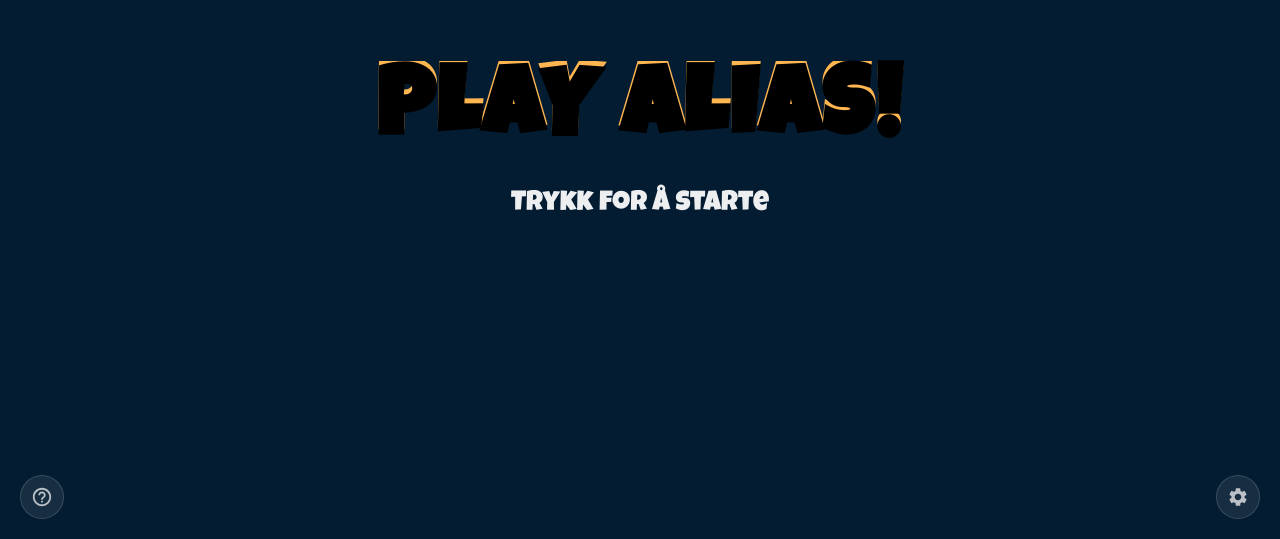
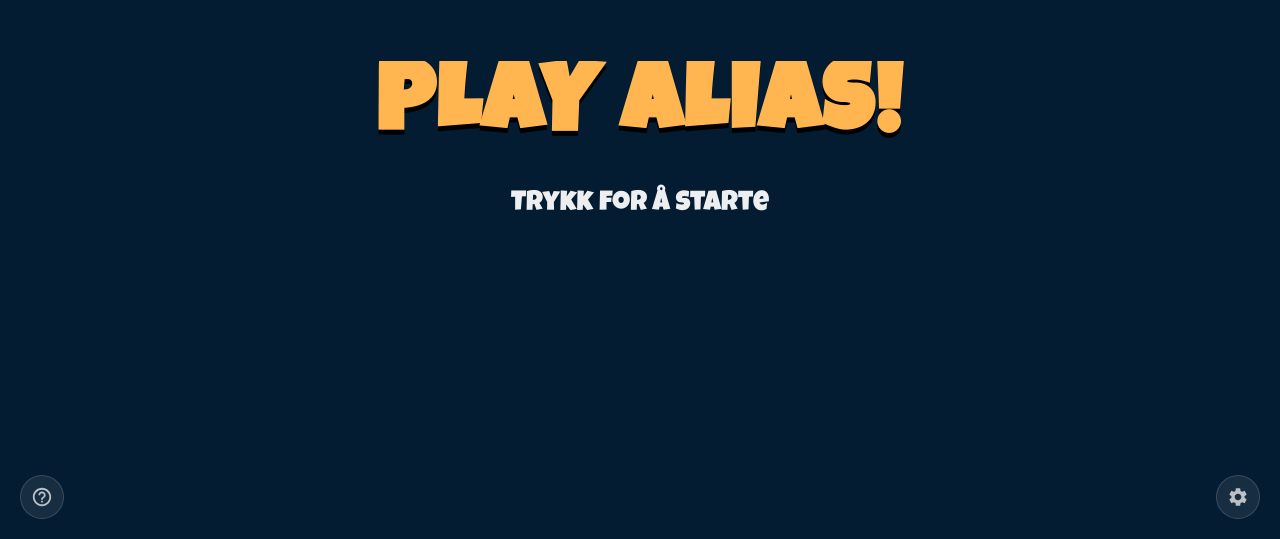
Before and after one commit to thaytharma/play-alias, a React (Vite) app: page / in a window 1280 px wide. Shown: the part 261-800 px from the top of the page. Built offline with nearby package versions, Linux system fonts and the light colour scheme.

Commit message:
fix: use drop-shadow on splash title so the shadow doesn't bleed through clipped text

```diff
--- a/src/components/Splash/Splash.module.scss
+++ b/src/components/Splash/Splash.module.scss
@@ -14,7 +14,6 @@
   letter-spacing: 2.5px;
   font-size: clamp(2.5rem, 12vw, 6rem);
   font-weight: bold;
-  text-shadow: 0px 5px var(--color-text-shadow);
   // A glint that sweeps across the brand, clipped to the text.
   background: linear-gradient(
     110deg,
@@ -29,6 +28,9 @@
   -webkit-background-clip: text;
   color: transparent;
   -webkit-text-fill-color: transparent;
+  // drop-shadow (not text-shadow) so the shadow doesn't bleed through the
+  // transparent, clipped text fill.
+  filter: drop-shadow(0 5px 0 var(--color-text-shadow));
   animation:
     bop 0.25s cubic-bezier(0.175, 0.885, 0.32, 1.275) forwards alternate,
     shine 4.5s ease-in-out 0.6s infinite;
```
